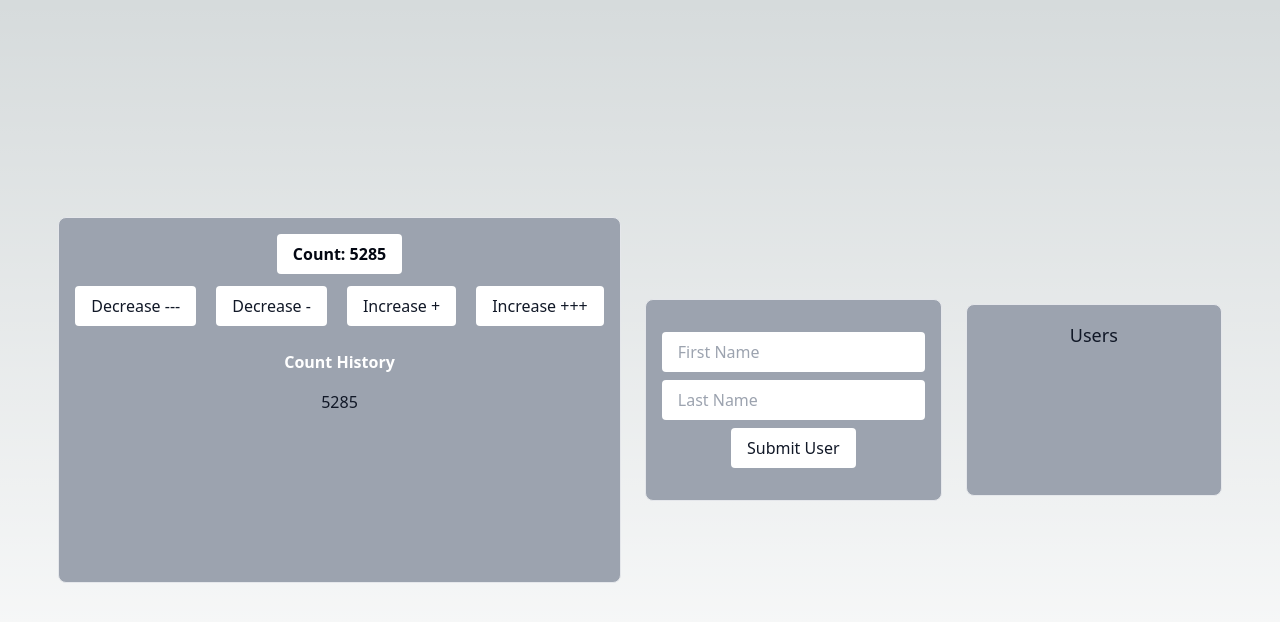
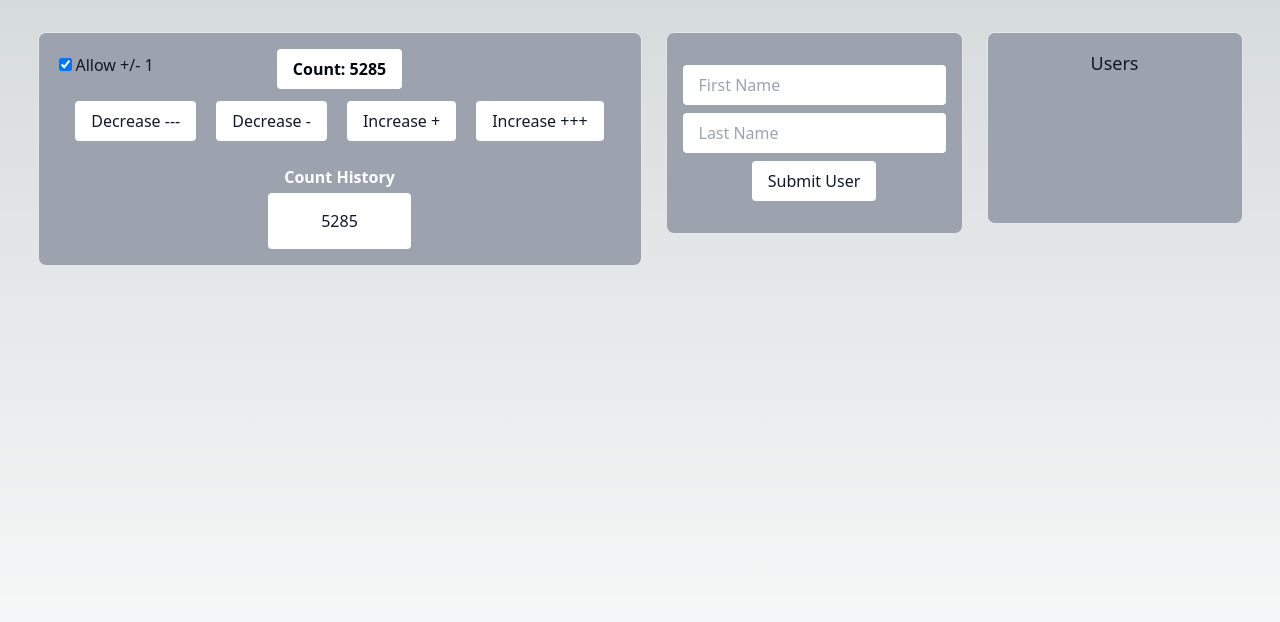
Before and after one commit to wmcb91/react-training, a Next.js app: page / in a window 1280 px wide. Shown: the top 622 px of the page. Built offline with nearby package versions, Linux system fonts and the light colour scheme.

Commit message:
move count history to own file

```diff
--- /dev/null
+++ b/src/components/CountHistory.tsx
@@ -0,0 +1,42 @@
+import { useRef } from 'react';
+
+type Props = {
+  countHistory: number[];
+};
+
+/**
+ * Displays a list of numbers. Changes colors when the list starts to overflow.
+ */
+const CountHistory = ({ countHistory }: Props) => {
+  const countHistoryRef = useRef<HTMLUListElement>(null);
+
+  const countHistoryHeight =
+    countHistoryRef.current?.getBoundingClientRect().height || 0;
+
+  // @TODO: 144 is currently a magic number. It equates to max-h-36, but we
+  // would be better off giving it a good variable name.
+  const countHistoryBgColor =
+    countHistoryHeight >= 144 ? 'rgb(254, 202, 202)' : '#fff';
+
+  return (
+    <div>
+      <h2 className='text-center font-semibold rounded pt-6 mb-1 px-4 text-white'>
+        Count History
+      </h2>
+
+      <ul
+        ref={countHistoryRef}
+        className='flex flex-wrap gap-2 rounded items-start justify-center py-4 max-w-xs max-h-36 overflow-y-scroll'
+        style={{
+          backgroundColor: countHistoryBgColor,
+        }}
+      >
+        {countHistory.map((count) => (
+          <li key={count}>{count}</li>
+        ))}
+      </ul>
+    </div>
+  );
+};
+
+export default CountHistory;
--- a/src/components/Counter.tsx
+++ b/src/components/Counter.tsx
@@ -1,5 +1,6 @@
 import { useEffect, useState } from 'react';
 import Button from './Button';
+import CountHistory from './CountHistory';
 
 type Props = {
   /**
@@ -14,6 +15,7 @@ type Props = {
 function Counter({ startingCount = 0 }: Props) {
   const [count, setCount] = useState(startingCount);
   const [countHistory, setCountHistory] = useState<number[]>([startingCount]);
+  const [allowChangeByOne, setAllowChangeByOne] = useState(true);
 
   /**
    * This was an example of how e.currentTarget works, but probably isn't
@@ -58,17 +60,34 @@ function Counter({ startingCount = 0 }: Props) {
   // }, [count, countHistory]);
 
   return (
-    // This is a React fragment in short hand syntax. Same as <React.Fragment>.
-    // It lets us return multiple elements without having to wrap them in a
-    // div or other element.
-    // It's not a good place to use a fragment, but it's just an example.
-    <>
+    <div className='flex flex-col items-center w-[570px]'>
+      <div className='relative w-full flex justify-center'>
         <h1 className='max-w-fit mb-3 text-center text-gray-950 font-semibold rounded py-2 px-4 bg-white'>
           Count: {count}
         </h1>
 
+        <div className='flex flex-col items-center absolute top-1 left-1'>
+          <label>
+            <input
+              className='mr-1'
+              type='checkbox'
+              checked={allowChangeByOne}
+              onChange={(event) => setAllowChangeByOne(event.target.checked)}
+            />
+            Allow +/- 1
+          </label>
+        </div>
+      </div>
+
       <div className='flex space-x-5'>
         <Button onClick={() => updateCount(-3)}>Decrease ---</Button>
+
+        {allowChangeByOne && (
+          // This is a React fragment short hand. It is the same as <React.Fragment>.
+          // It lets us return multiple elements without having to wrap them in a
+          // div or other element. It's particularly useful in this case because
+          // the parent is using flex and providing the spacing between the buttons.
+          <>
             <Button onClick={() => updateCount(-1)}>Decrease -</Button>
             <Button
               // Sometimes it is useful to use an anonymous function with event
@@ -77,26 +96,20 @@ function Counter({ startingCount = 0 }: Props) {
               // components that are rendered in a loop.
               onClick={() => updateCount(1)}
 
-          // This was how we were using onButtonClick
+              // This was how we were using onButtonClick.
               // onClick={onButtonClick}
+              // name='inc'
             >
               Increase +
             </Button>
+          </>
+        )}
+
         <Button onClick={() => updateCount(3)}>Increase +++</Button>
       </div>
 
-      <div>
-        <h2 className='text-center font-semibold rounded pt-6 px-4 text-white'>
-          Count History
-        </h2>
-
-        <ul className='flex flex-wrap gap-2 items-start justify-center py-4 max-w-xs h-48 overflow-y-scroll'>
-          {countHistory.map((count) => (
-            <li key={count}>{count}</li>
-          ))}
-        </ul>
+      <CountHistory countHistory={countHistory} />
     </div>
-    </>
   );
 }
 
--- a/src/pages/index.tsx
+++ b/src/pages/index.tsx
@@ -6,11 +6,9 @@ const Home = () => {
   const [users, setUsers] = useState<User[]>([]);
 
   return (
-    <div className='flex flex-wrap gap-6 py-8 items-center justify-center h-screen w-full'>
+    <div className='flex flex-wrap gap-6 py-8 items-start justify-center h-screen w-full'>
       <div className='bg-gray-400 text-gray-900 rounded-lg border p-4'>
-        <div className='flex flex-col items-center'>
-          <Counter startingCount={5285} />
-        </div>
+        <Counter startingCount={5285} />
       </div>
       <div className='bg-gray-400 text-gray-900 rounded-lg border p-4'>
         <UserForm setUsers={setUsers} />
```
Lines whose indentation alone changed are shown as unchanged.
